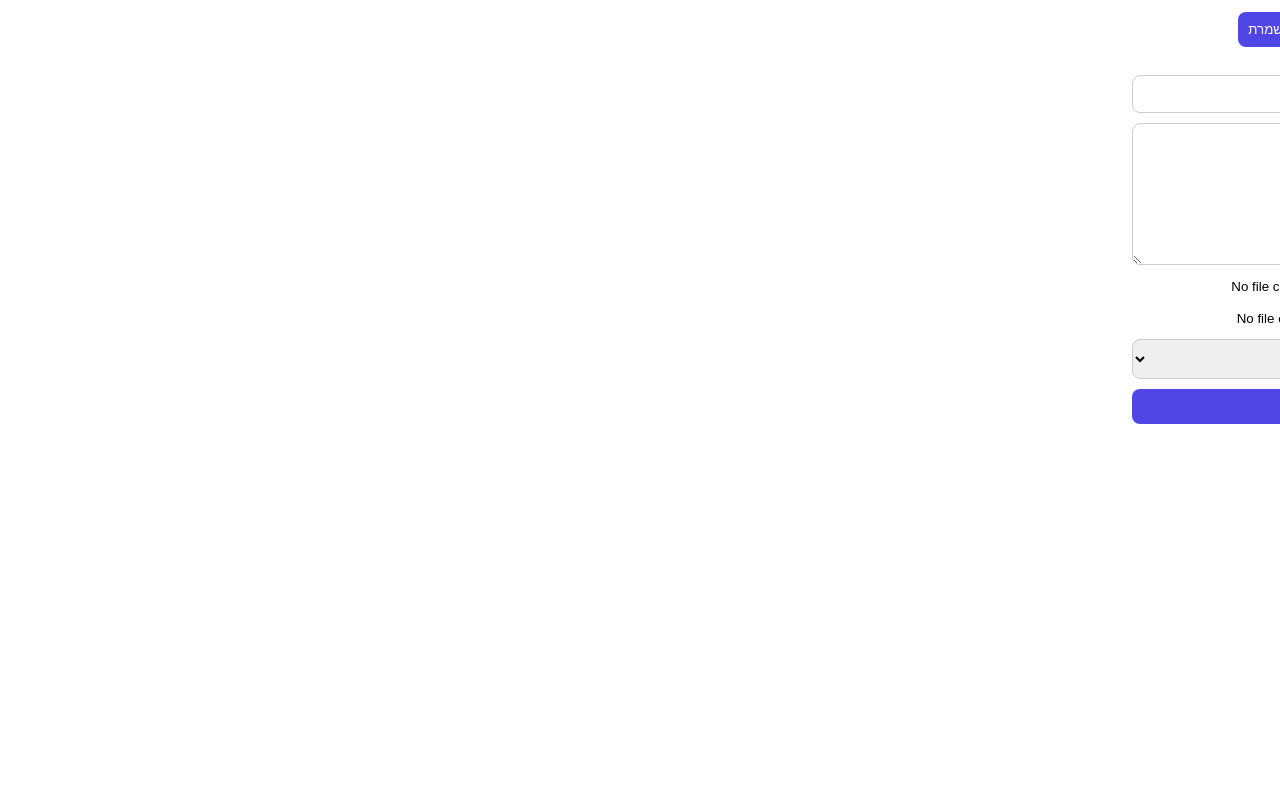
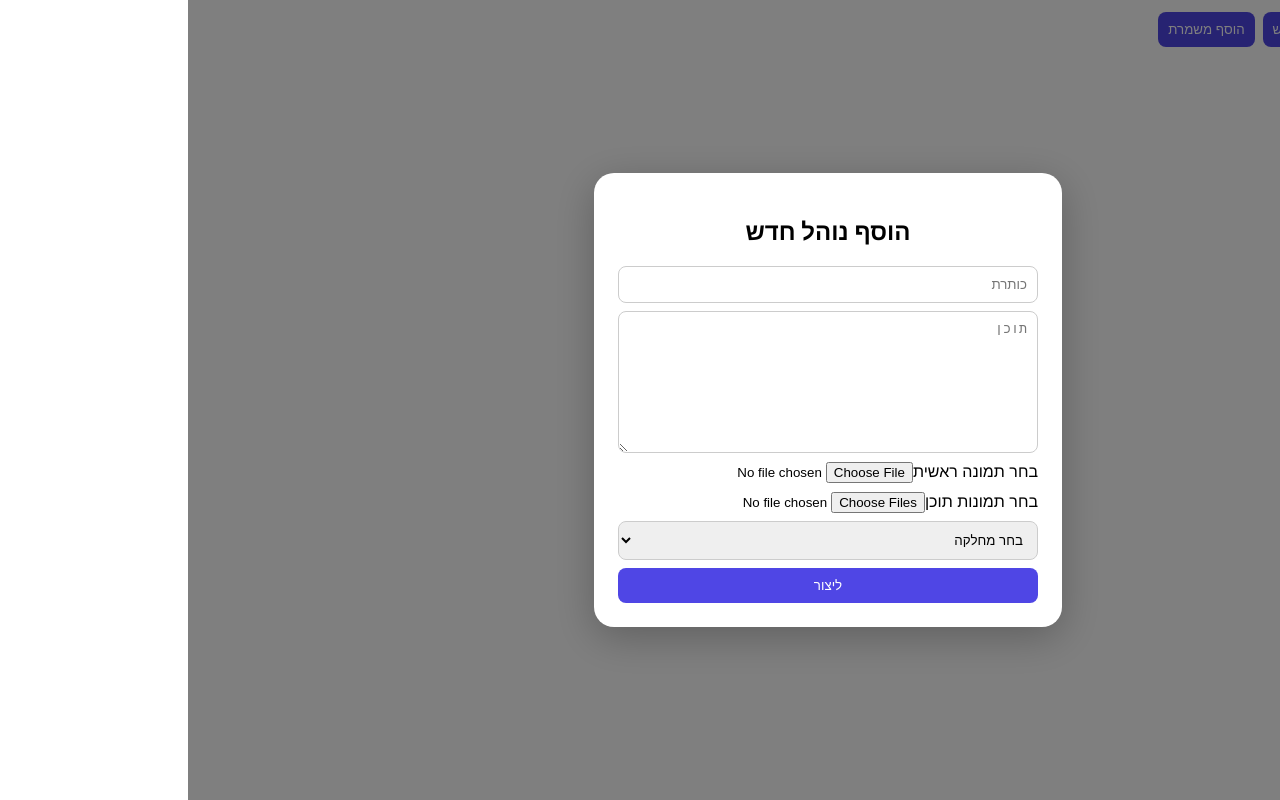
Before and after one commit to Alex-Gorodov/amishav-intel-haifa-admin, a React (Create React App) app: page / in a window 1280 px wide. Both pictures are taken after a click on the button "הוסף נוהל". Built offline with nearby package versions, Linux system fonts and the light colour scheme.

Commit message:
create new employee form

```diff
--- a/src/App.tsx
+++ b/src/App.tsx
@@ -1,21 +1,29 @@
 import { useState } from 'react';
 import CreateProtocolForm from './components/CreateProtocolForm/CreateProtocolForm';
 import { Forms } from './const';
+import CreateEmployeeForm from './components/CreateEmployeeForm/CreateEmployeeForm';
 
-function App() {
+export function App() {
   const [openedForm, setOpenedForm] = useState<Forms | null>(null)
 
   return (
     <div className="App">
       <div className='button__wrapper'>
         <button className='button' onClick={() => setOpenedForm('protocol')}>הוסף נוהל</button>
-        <button className='button'>הוסף עובד חדש</button>
+        <button className='button' onClick={() => setOpenedForm('newEmployee')}>הוסף עובד חדש</button>
         <button className='button'>הוסף משמרת</button>
       </div>
       {
         openedForm === 'protocol'
         ?
-        <CreateProtocolForm/>
+        <CreateProtocolForm onClose={() => setOpenedForm(null)}/>
+        :
+        null
+      }
+      {
+        openedForm === 'newEmployee'
+        ?
+        <CreateEmployeeForm onClose={() => setOpenedForm(null)}/>
         :
         null
       }
--- /dev/null
+++ b/src/components/CreateEmployeeForm/CreateEmployeeForm.tsx
@@ -0,0 +1,196 @@
+import React, { useState } from 'react';
+import { createUserWithEmailAndPassword } from 'firebase/auth';
+import { doc, setDoc, serverTimestamp } from 'firebase/firestore';
+import { auth, db } from '../../services/firebase';
+import { Roles } from '../../const';
+
+interface Props {
+  onClose: () => void;
+}
+
+export default function CreateEmployeeForm({ onClose }: Props) {
+  const [firstName, setFirstName] = useState('');
+  const [secondName, setSecondName] = useState('');
+  const [passport, setPassport] = useState('');
+  const [email, setEmail] = useState('');
+  const [phone, setPhone] = useState('');
+  const [password, setPassword] = useState('');
+  const [selectedRoles, setSelectedRoles] = useState<string[]>([]);
+
+  const [loading, setLoading] = useState(false);
+  const [error, setError] = useState<string | null>(null);
+
+  const toggleRole = (value: string) => {
+    setSelectedRoles(prev =>
+      prev.includes(value)
+        ? prev.filter(r => r !== value)
+        : [...prev, value]
+    );
+  };
+
+  const resetForm = () => {
+    setFirstName('');
+    setSecondName('');
+    setPassport('');
+    setEmail('');
+    setPhone('');
+    setPassword('');
+    setSelectedRoles([]);
+  };
+
+  const handleCreateUser = async () => {
+    setError(null);
+
+    if (!email || !password || !firstName || !secondName) {
+      setError('Fill required fields');
+      return;
+    }
+
+    if (selectedRoles.length === 0) {
+      setError('Select at least one role');
+      return;
+    }
+
+    try {
+      setLoading(true);
+
+      const userCred = await createUserWithEmailAndPassword(auth, email, password);
+      const uid = userCred.user.uid;
+
+      await setDoc(doc(db, 'users', uid), {
+        id: uid,
+        passportId: passport,
+        firstName,
+        secondName,
+        email,
+        roles: selectedRoles,
+        shifts: [],
+        isAdmin: false,
+        phoneNumber: phone,
+        avatarUrl: null,
+        createdAt: serverTimestamp(),
+      });
+
+      resetForm();
+      onClose();
+    } catch (err: any) {
+      setError(err.message || 'Error creating user');
+    } finally {
+      setLoading(false);
+    }
+  };
+
+  return (
+    <div style={styles.overlay} onClick={onClose}>
+      <div style={styles.container} onClick={(e) => e.stopPropagation()}>
+        <h2 style={styles.title}>עובד חדש</h2>
+
+        {error && <p style={styles.error}>{error}</p>}
+
+        <div style={styles.form}>
+          <input placeholder="שם פרטי" value={firstName} onChange={e => setFirstName(e.target.value)} style={styles.input}/>
+          <input placeholder="שם משפחה" value={secondName} onChange={e => setSecondName(e.target.value)} style={styles.input}/>
+          <input placeholder="ת.ז." value={passport} onChange={e => setPassport(e.target.value)} style={styles.input}/>
+          <input placeholder="אימייל" value={email} onChange={e => setEmail(e.target.value)} style={styles.input}/>
+          <input placeholder="טלפון" value={phone} onChange={e => setPhone(e.target.value)} style={styles.input}/>
+          <input placeholder="סיסמט (מספר עובד עמישב)" type="password" value={password} onChange={e => setPassword(e.target.value)} style={styles.input}/>
+        </div>
+
+        <p style={styles.label}>תפקיד:</p>
+        <div style={styles.roles}>
+          {Roles.map(role => (
+            <button
+              key={role.value}
+              onClick={() => toggleRole(role.value)}
+              style={{
+                ...styles.roleItem,
+                ...(selectedRoles.includes(role.value) ? styles.roleSelected : {})
+              }}
+            >
+              {role.label}
+            </button>
+          ))}
+        </div>
+
+        <button onClick={handleCreateUser} style={styles.submit}>
+          {loading ? 'שולח...' : 'הוסף עובד'}
+        </button>
+
+        <button onClick={onClose} style={styles.cancel}>
+          ביטול
+        </button>
+      </div>
+    </div>
+  );
+}
+
+const styles: Record<string, React.CSSProperties> = {
+  overlay: {
+    position: 'fixed',
+    inset: 0,
+    background: 'rgba(0,0,0,0.5)',
+    display: 'flex',
+    justifyContent: 'center',
+    alignItems: 'center',
+  },
+  container: {
+    background: '#fff',
+    padding: 20,
+    borderRadius: 16,
+    width: 400,
+  },
+  title: {
+    marginBottom: 12,
+    textAlign: 'center',
+  },
+  error: {
+    color: 'red',
+    marginBottom: 10,
+  },
+  form: {
+    display: 'flex',
+    flexDirection: 'column',
+    gap: 8,
+  },
+  input: {
+    padding: 10,
+    borderRadius: 8,
+    border: '1px solid #ccc',
+  },
+  label: {
+    marginTop: 12,
+  },
+  roles: {
+    display: 'flex',
+    flexWrap: 'wrap',
+    gap: 6,
+    marginBottom: 12,
+  },
+  roleItem: {
+    padding: 8,
+    borderRadius: 8,
+    border: '1px solid #ccc',
+    cursor: 'pointer',
+  },
+  roleSelected: {
+    background: '#c7f0d8',
+  },
+  submit: {
+    width: '100%',
+    padding: 10,
+    background: '#4f46e5',
+    color: '#fff',
+    border: 'none',
+    borderRadius: 8,
+    cursor: 'pointer',
+  },
+  cancel: {
+    marginTop: 8,
+    width: '100%',
+    padding: 10,
+    background: '#eee',
+    border: 'none',
+    borderRadius: 8,
+    cursor: 'pointer',
+  },
+};
--- a/src/components/CreateProtocolForm/CreateProtocolForm.tsx
+++ b/src/components/CreateProtocolForm/CreateProtocolForm.tsx
@@ -2,9 +2,13 @@ import React, { useState } from 'react';
 import { createProtocol } from '../../services/API/createProtocol.api';
 import { useImageUpload } from '../../hooks/useImageUpload';
 
+interface Props {
+  onClose: () => void;
+}
+
 type Group = 'controller' | 'emergency' | 'security';
 
-export default function CreateProtocolForm() {
+export default function CreateProtocolForm({ onClose }: Props) {
 
   const [title, setTitle] = useState<string>('');
   const [content, setContent] = useState<string>('');
@@ -48,7 +52,11 @@ export default function CreateProtocolForm() {
   };
 
   return (
-    <form onSubmit={handleSubmit} style={styles.container}>
+  <div style={styles.overlay} onClick={onClose}>
+    <div style={styles.modal} onClick={(e) => e.stopPropagation()}>
+
+      <form onSubmit={handleSubmit} style={styles.form}>
+        <h2 style={styles.title}>הוסף נוהל חדש</h2>
 
           <input
             id='title'
@@ -101,29 +109,89 @@ export default function CreateProtocolForm() {
             {uploadingImages ? `טעינה...` : 'ליצור'}
           </button>
         </form>
+      </div>
+    </div>
   );
 }
 
 const styles: Record<string, React.CSSProperties> = {
+  overlay: {
+    position: 'fixed',
+    inset: 0,
+    background: 'rgba(0,0,0,0.5)',
+    display: 'flex',
+    justifyContent: 'center',
+    alignItems: 'center',
+  },
+
+  modal: {
+    background: '#fff',
+    padding: 24,
+    borderRadius: 20,
+    width: 420,
+    maxHeight: '90vh',
+    overflowY: 'auto',
+    boxShadow: '0 10px 40px rgba(0,0,0,0.25)',
+  },
   container: {
-    padding: 16,
+    background: '#fff',
+    padding: 20,
+    borderRadius: 16,
+    width: 400,
+  },
+  title: {
+    marginBottom: 12,
+    textAlign: 'center',
+  },
+  error: {
+    color: 'red',
+    marginBottom: 10,
+  },
+  form: {
     display: 'flex',
     flexDirection: 'column',
-    gap: 10,
-    maxWidth: 400,
+    gap: 8,
   },
   input: {
-    border: '1px solid #ccc',
     padding: 10,
     borderRadius: 8,
-    fontSize: 14,
+    border: '1px solid #ccc',
+    resize: 'vertical'
   },
-  // button: {
-  //   padding: 10,
-  //   borderRadius: 8,
-  //   border: 'none',
-  //   backgroundColor: '#4f46e5',
-  //   color: '#fff',
-  //   cursor: 'pointer',
-  // },
+  label: {
+    marginTop: 12,
+  },
+  roles: {
+    display: 'flex',
+    flexWrap: 'wrap',
+    gap: 6,
+    marginBottom: 12,
+  },
+  roleItem: {
+    padding: 8,
+    borderRadius: 8,
+    border: '1px solid #ccc',
+    cursor: 'pointer',
+  },
+  roleSelected: {
+    background: '#c7f0d8',
+  },
+  submit: {
+    width: '100%',
+    padding: 10,
+    background: '#4f46e5',
+    color: '#fff',
+    border: 'none',
+    borderRadius: 8,
+    cursor: 'pointer',
+  },
+  cancel: {
+    marginTop: 8,
+    width: '100%',
+    padding: 10,
+    background: '#eee',
+    border: 'none',
+    borderRadius: 8,
+    cursor: 'pointer',
+  },
 };
--- a/src/const.ts
+++ b/src/const.ts
@@ -1 +1,11 @@
 export type Forms = "protocol" | "newEmployee" | "newShift";
+
+export const Roles = [
+  { value: "shift_manager", label: "מנהל משמרת" },
+  { value: "supervisor", label: "אחמ״ש בקרה" },
+  { value: "dert_leader", label: "אחמ״ש חירום" },
+  { value: "security_shift_leader", label: "אחמ״ש ביטחון" },
+  { value: "controller", label: "בקר" },
+  { value: "dert_member", label: "רספונדר" },
+  { value: "security_guard", label: "מאבטח" },
+] as const;
--- /dev/null
+++ b/src/global.d.ts
@@ -0,0 +1,3 @@
+declare module '*.css';
+declare module '*.sass';
+declare module '*.scss';
--- a/src/index.tsx
+++ b/src/index.tsx
@@ -1,7 +1,7 @@
 import React from 'react';
 import ReactDOM from 'react-dom/client';
 import './index.css';
-import './style.sass'
+import './style.sass';
 import App from './App';
 import reportWebVitals from './reportWebVitals';
 
@@ -14,7 +14,4 @@ root.render(
   </React.StrictMode>
 );
 
-// If you want to start measuring performance in your app, pass a function
-// to log results (for example: reportWebVitals(console.log))
-// or send to an analytics endpoint. Learn more: https://bit.ly/CRA-vitals
 reportWebVitals();
--- a/src/services/firebase.ts
+++ b/src/services/firebase.ts
@@ -1,5 +1,6 @@
 // Import the functions you need from the SDKs you need
 import { initializeApp } from "firebase/app";
+import { getAuth, initializeAuth } from "firebase/auth";
 import { getFirestore } from "firebase/firestore";
 // TODO: Add SDKs for Firebase products that you want to use
 // https://firebase.google.com/docs/web/setup#available-libraries
@@ -17,4 +18,6 @@ const firebaseConfig = {
 // Initialize Firebase
 const app = initializeApp(firebaseConfig);
 
+export const auth = getAuth(app)
+
 export const db = getFirestore(app);
```
Also changed, not shown: tsconfig.json (+10 -16 lines). Lines whose indentation alone changed are shown as unchanged.
